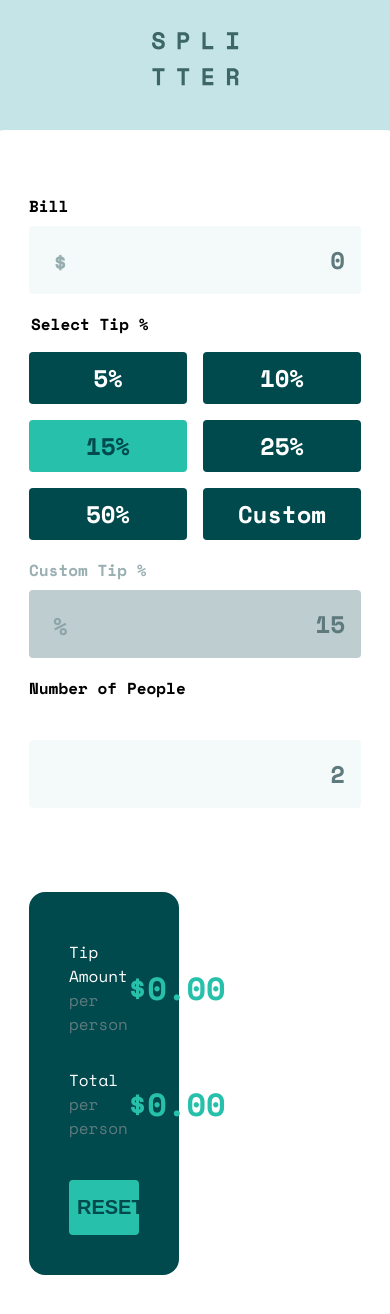
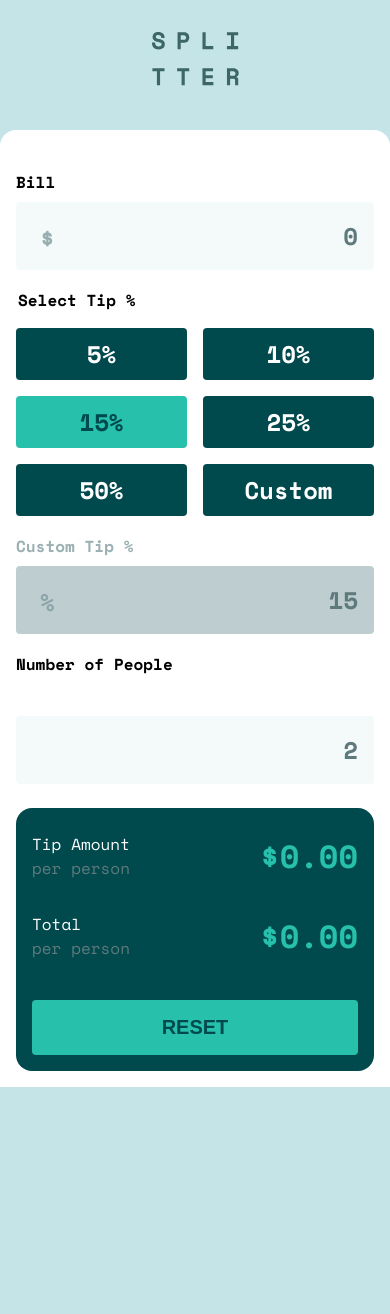
Before and after one commit to Brian-Pob/svelte-tip-calc, a SvelteKit app: page / in a window 390 px wide. After the commit the page ends 1087 px from the top, so only its background shows below. Built offline with nearby package versions, Linux system fonts and the light colour scheme.

Commit message:
fix styling on small screen

```diff
--- a/src/routes/+page.svelte
+++ b/src/routes/+page.svelte
@@ -209,7 +209,7 @@ h1 {
 }
 
 section {
-  --inner-padding: 2.5rem;
+  --inner-padding: 1rem;
   --input-padding: 1rem;
   --border-radius: 1rem;
 
@@ -219,7 +219,7 @@ section {
 
   border-radius: var(--border-radius) var(--border-radius) 0 0;
   @media (min-width: 768px) {
-    /* border-radius: calc(var(--border-radius) + var(--inner-padding) - 0.7rem); */
+    --inner-padding: 2rem;
     border-radius: var(--border-radius);
   }
 
@@ -230,10 +230,10 @@ section {
       justify-content: space-evenly;
       align-items: stretch;
       gap: 2rem;
-    }
-    & > * {
-      flex-grow: 1;
-      max-width: calc(50% - 1rem);
+      & > * {
+        flex-grow: 1;
+        max-width: calc(50% - 1rem);
+      }
     }
   }
 }
@@ -363,7 +363,6 @@ label:has(input[type='radio']:is(:focus-visible)) {
 .result-container {
   background: var(--surface-4);
   padding: var(--inner-padding);
-  margin-top: calc(var(--inner-padding) * 1.5);
   border-radius: var(--border-radius);
   display: flex;
   flex-direction: column;
@@ -371,7 +370,6 @@ label:has(input[type='radio']:is(:focus-visible)) {
 
   @media (min-width: 768px) {
     padding: calc(var(--inner-padding) * 2.5) calc(var(--inner-padding) * 1.5);
-    margin-top: 0;
   }
 }
 
```
